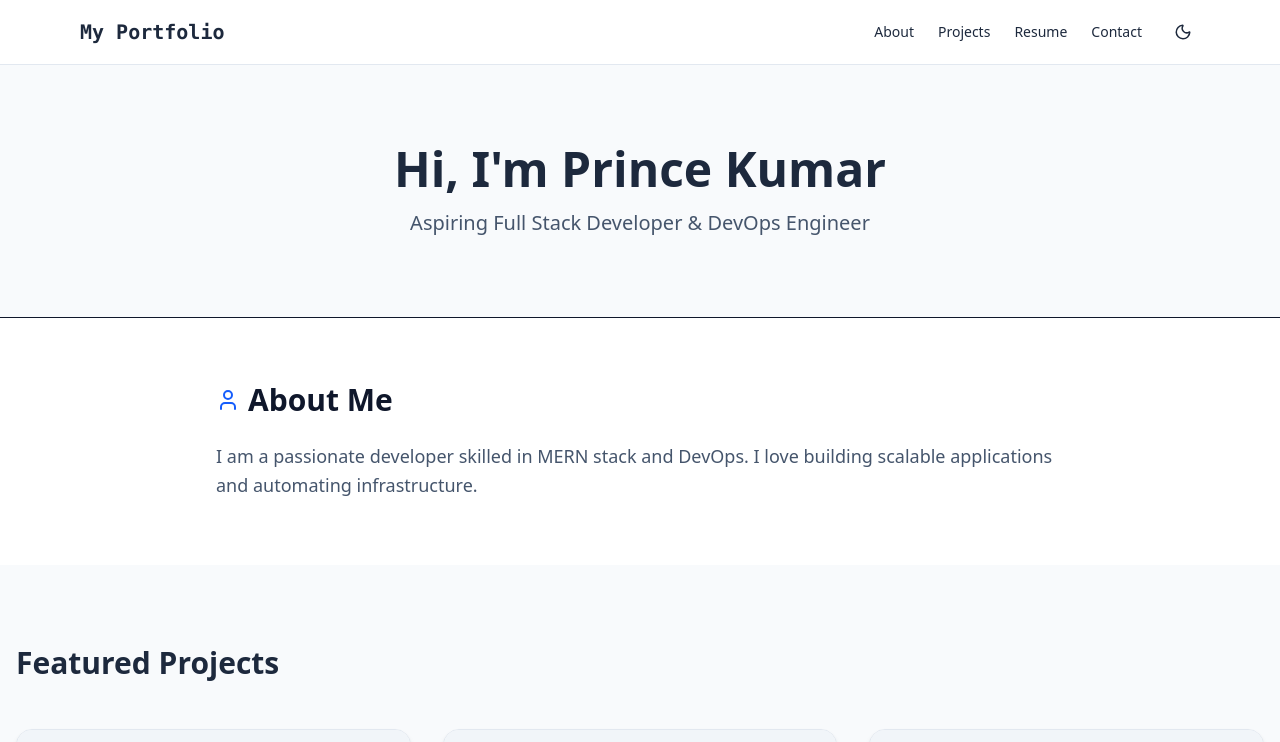
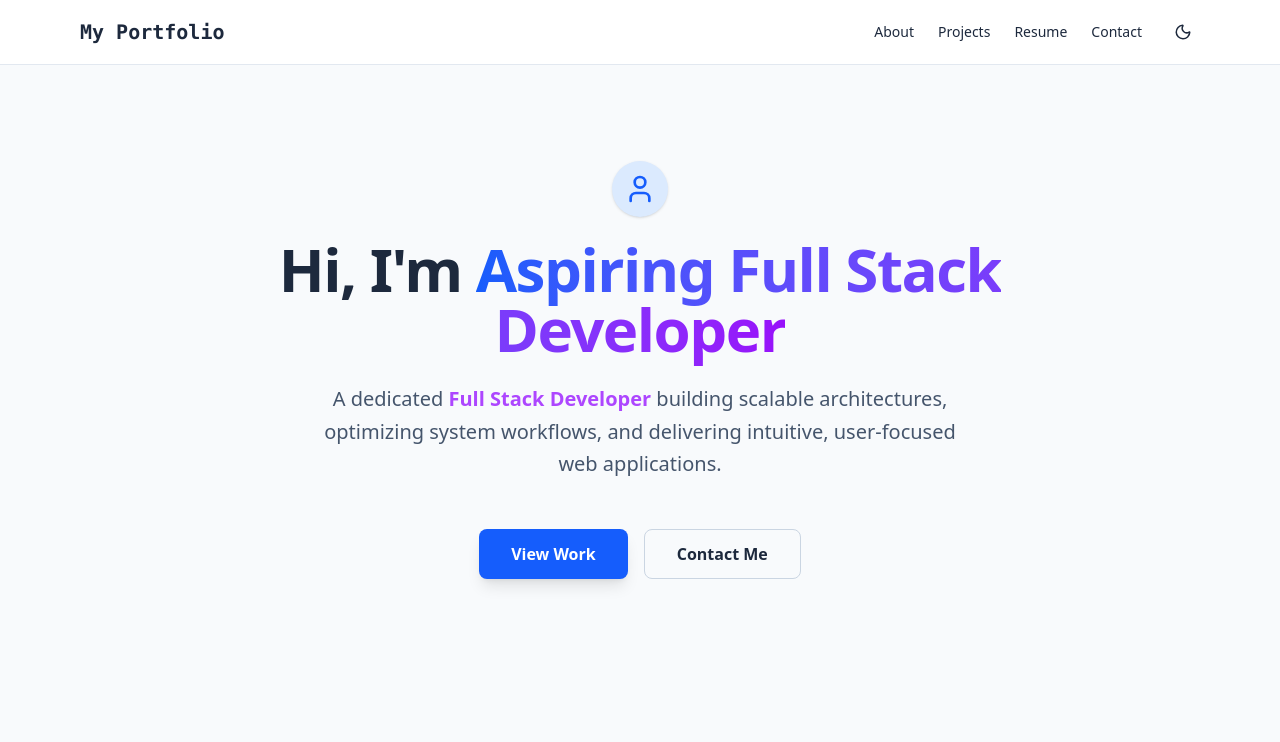
Before and after one commit to prince093kumar/my-portfolio, a React (Vite) app: page / in a window 1280 px wide. Shown: the top 742 px of the page. Built offline with nearby package versions, Linux system fonts and the light colour scheme.

Commit message:
Added Updated  Hero section and updated App.jsx

```diff
--- a/src/App.jsx
+++ b/src/App.jsx
@@ -1,21 +1,28 @@
+import React, { useState } from 'react';
+import Navbar from './components/Navbar';
+import Hero from './components/Hero';
 import About from './components/About';
-import Hero from './components/Hero';
-import Navbar from './components/Navbar';
 import Projects from './components/Projects';
+import Resume from './components/Resume';
 import Contact from './components/Contact';
-import Resume from './components/Resume';
+import Footer from './components/Footer';
 
+const App = () => {
+  const [darkMode, setDarkMode] = useState(false);
+  const [activeSection, setActiveSection] = useState('home');
+  const toggleTheme = () => setDarkMode(!darkMode);
+  const scrollTo = (id) => document.getElementById(id)?.scrollIntoView({ behavior: 'smooth' });
 
-function App() {
   return (
-    <div className="font-sans text-slate-900">
-      <Navbar />
-      <Hero />
-      <About />
-      <Projects />
-      <Resume />
-      <Contact />
+    <div className={`min-h-screen font-sans ${darkMode ? 'dark bg-slate-900' : 'bg-slate-50'}`}>
+      <Navbar darkMode={darkMode} toggleTheme={toggleTheme} scrollTo={scrollTo} activeSection={activeSection} />
+      <Hero darkMode={darkMode} scrollTo={scrollTo} />
+      <About darkMode={darkMode} />
+      <Projects darkMode={darkMode} />
+      <Resume darkMode={darkMode} />
+      <Contact darkMode={darkMode} />
+      <Footer darkMode={darkMode} />
     </div>
   );
-}
+};
 export default App;
--- a/src/components/Hero.jsx
+++ b/src/components/Hero.jsx
@@ -1,11 +1,55 @@
-import React from 'react';
+import React from "react";
+import { User } from "lucide-react";
 
-const Hero = () => {
-  return (
-    <section className="bg-slate-50 py-20 text-center border-b">
-  <h1 className="text-5xl font-bold mb-4 text-slate-800">Hi, I'm Prince Kumar</h1>
-      <p className="text-xl text-slate-600">Aspiring Full Stack Developer & DevOps Engineer</p>
-    </section>
-  );
-};
+const Hero = ({ darkMode, scrollTo }) => (
+  <section
+    id="home"
+    className={`py-24 px-4 text-center transition-colors duration-300 ${
+      darkMode ? "bg-slate-900 text-slate-100" : "bg-slate-50 text-slate-800"
+    }`}
+  >
+    <div className="max-w-3xl mx-auto space-y-6 animate-in slide-in-from-bottom-5 fade-in duration-700">
+      <div className="inline-block p-3 rounded-full bg-blue-100 dark:bg-blue-900/30 text-blue-600 dark:text-blue-400 mb-4 shadow-sm">
+        <User size={32} />
+      </div>
+      <h1 className="text-5xl font-extrabold tracking-tight sm:text-6xl">
+        Hi, I'm{" "}
+        <span className="text-transparent bg-clip-text bg-linear-to-r from-blue-600 to-purple-600">
+          Aspiring Full Stack Developer
+        </span>
+      </h1>
+      <p
+        className={`text-xl max-w-2xl mx-auto leading-relaxed ${
+          darkMode ? "text-slate-400" : "text-slate-600"
+        }`}
+      >
+        A dedicated{" "}
+        <span className="font-semibold text-purple-500">
+          Full Stack Developer
+        </span>{" "}
+        building scalable architectures, optimizing system workflows, and
+        delivering intuitive, user-focused web applications.
+      </p>
+
+      <div className="flex justify-center gap-4 pt-6">
+        <button
+          onClick={() => scrollTo("projects")}
+          className="bg-blue-600 text-white px-8 py-3 rounded-lg font-bold hover:bg-blue-700 transition-all shadow-lg hover:shadow-blue-500/25 transform hover:-translate-y-1"
+        >
+          View Work
+        </button>
+        <button
+          onClick={() => scrollTo("contact")}
+          className={`px-8 py-3 rounded-lg font-bold border transition-all hover:shadow-md transform hover:-translate-y-1 ${
+            darkMode
+              ? "border-slate-700 hover:bg-slate-800"
+              : "border-slate-300 hover:bg-white"
+          }`}
+        >
+          Contact Me
+        </button>
+      </div>
+    </div>
+  </section>
+);
 export default Hero;
```
